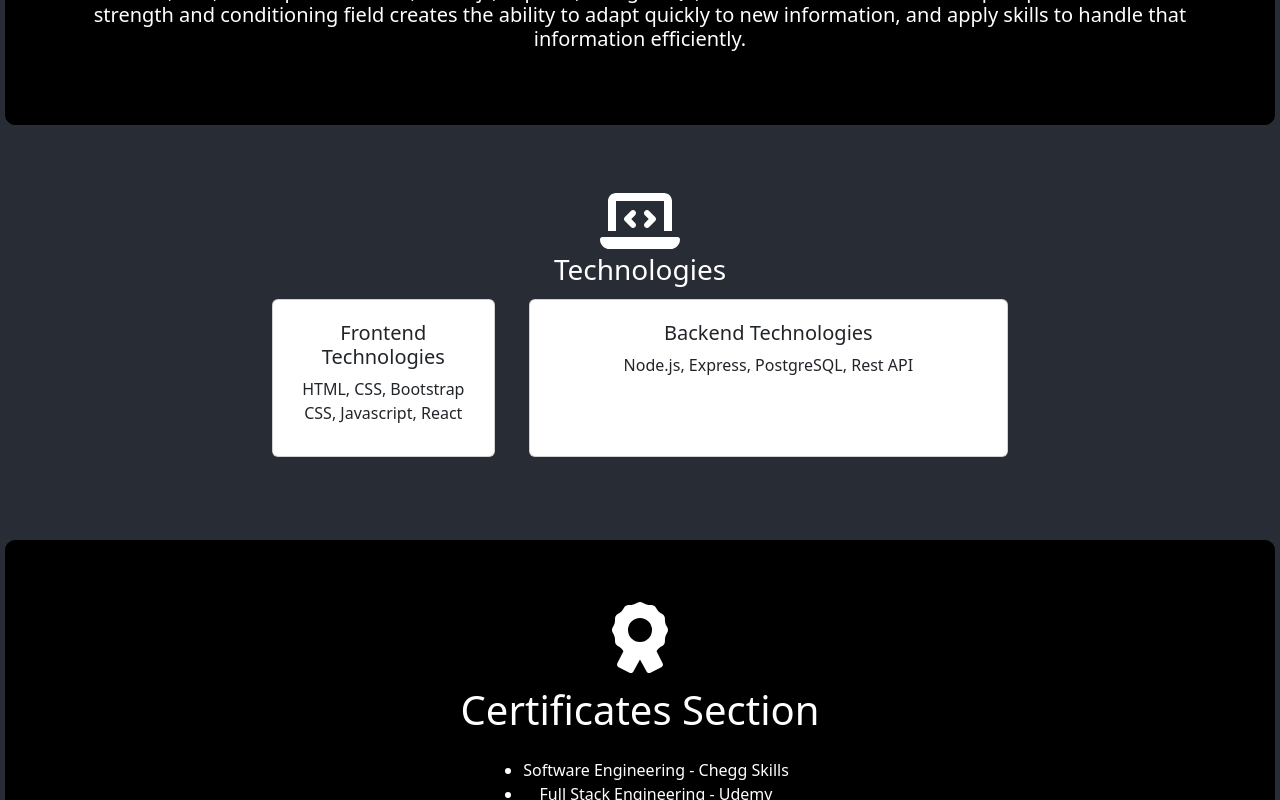
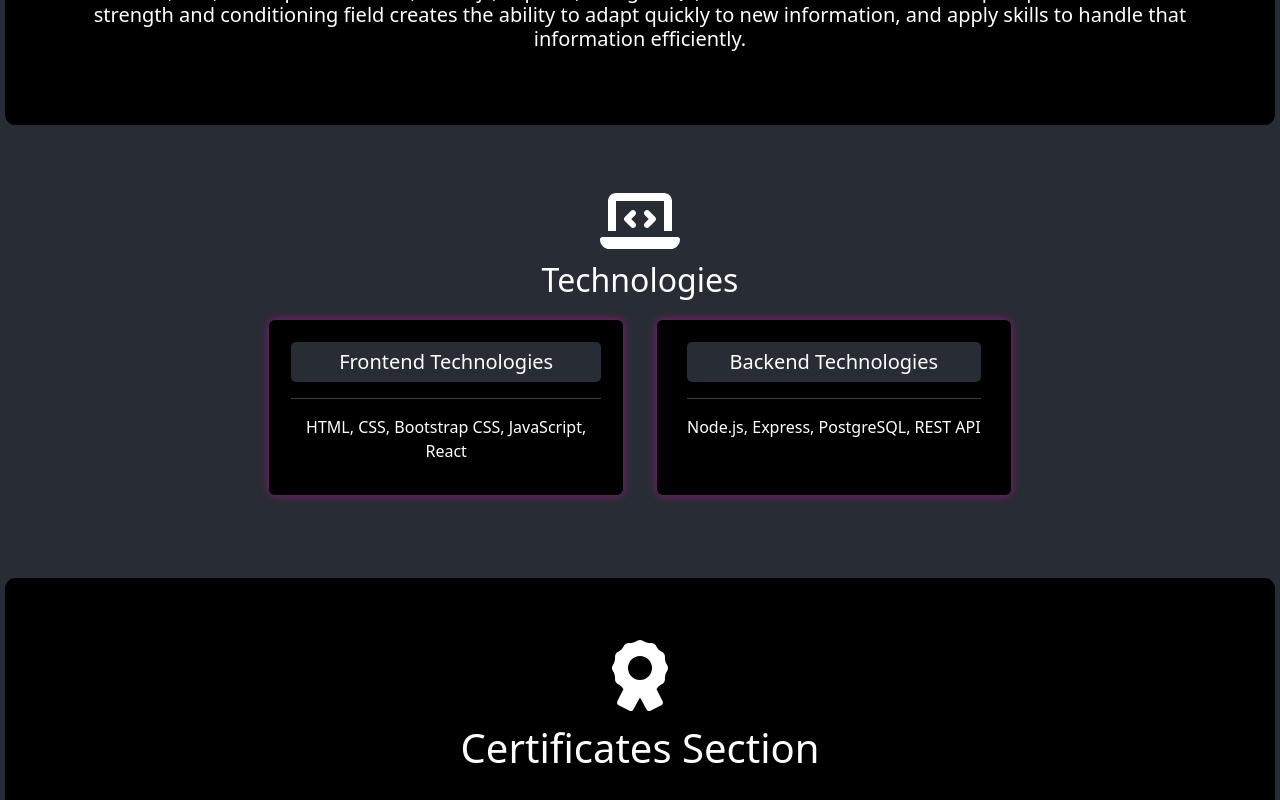
Before and after one commit to bneighbs6/softdev-portfolio, a React (Create React App) app: page / in a window 1280 px wide. Shown: the part 760-1560 px from the top of the page. Built offline with nearby package versions, Linux system fonts and the light colour scheme.

Commit message:
Edit style of Technologies cards

```diff
--- a/src/App.css
+++ b/src/App.css
@@ -45,22 +45,33 @@ html {
   }
 }
 
-/* Universal Card CSS */
+/* Universal Card CSS (matches Projects) */
 .universal-card {
+  background-color: #000 !important;
+  color: #fff !important;
   margin: 5px;
   padding: 5px;
   display: flex;
   flex-direction: column;
-  align-items: center; /* center image horizontally */
-  justify-content: space-between; /* keep content spaced nicely */
-  height: 100%; /* equal height cards */
+  justify-content: space-between;
+  align-items: center;
   text-align: center;
+  border-radius: 10px;
+  box-shadow: 0 0 10px rgba(255, 0, 200, 0.5); /* optional glow to match Projects aesthetic */
+  transition: transform 0.3s ease, box-shadow 0.3s ease;
+}
+
+.universal-card:hover {
+  transform: translateY(-4px);
+  box-shadow: 0 0 20px rgba(255, 0, 200, 0.4);
 }
 
 /* Small Screens */
+/* Responsive Adjustments */
 @media screen and (max-width: 768px) {
   .universal-card {
     text-align: center;
     align-items: center;
+    width: 90%;
   }
 }
--- a/src/components/Technologies/Technologies.css
+++ b/src/components/Technologies/Technologies.css
@@ -1,16 +1,31 @@
 /* Technologies CSS */
-
 #technologies {
   display: flex;
   flex-direction: column;
   align-items: center;
   text-align: center;
   padding: 2rem;
-  gap: 1rem; /* spaces between icon, h3, h5 */
-  }
+  gap: 1.5rem;
+}
 
-  .techonology-icon {
-    font-size: 4rem; /* adjust size as needed */
-    display: block;
-    margin: 0 auto 0 auto; /* centers and adds space below */
-  }
+.technology-icon {
+  font-size: 4rem;
+  display: block;
+  margin: 0 auto;
+}
+
+/* Technologies Container */
+.technologies-container {
+  display: flex;
+  flex-direction: column;
+  align-items: center;
+  gap: 0.5rem;
+}
+
+.card-title {
+  background-color: #282c34;
+  width: 100%;
+  padding: 0.5rem 0;
+  border-radius: 5px;
+  margin-bottom: 0.5rem;
+}
--- a/src/components/Technologies/Technologies.jsx
+++ b/src/components/Technologies/Technologies.jsx
@@ -7,27 +7,32 @@ import { Row, Col, Card } from "react-bootstrap";
 function Technologies() {
   return (
     <div id="technologies">
-        <div className="techonologies-container">
-          <FontAwesomeIcon icon={faLaptopCode} className="techonology-icon" />
-          <h3>Technologies</h3>
-          <div className="frontend-technologies-container">
-            <Row className="align-center-stretch">
-              <Col xs={12} md={4} className="mb-4 d-flex">
+      <div className="technologies-container">
+        <FontAwesomeIcon icon={faLaptopCode} className="technology-icon" />
+        <h2>Technologies</h2>
+
+        <Row className="align-items-stretch">
+          {/* Frontend Card */}
+          <Col xs={12} md={6} className="mb-4 d-flex">
             <Card className="universal-card h-100 w-100">
               <Card.Body>
                 <Card.Title>Frontend Technologies</Card.Title>
+                <hr />
                 <Card.Text>
-                      HTML, CSS, Bootstrap CSS, Javascript, React
+                  HTML, CSS, Bootstrap CSS, JavaScript, React
                 </Card.Text>
               </Card.Body>
             </Card>
           </Col>
-              <Col className="mb-4 d-flex">
+
+          {/* Backend Card */}
+          <Col xs={12} md={6} className="mb-4 d-flex">
             <Card className="universal-card h-100 w-100">
               <Card.Body>
                 <Card.Title>Backend Technologies</Card.Title>
+                <hr />
                 <Card.Text>
-                      Node.js, Express, PostgreSQL, Rest API
+                  Node.js, Express, PostgreSQL, REST API
                 </Card.Text>
               </Card.Body>
             </Card>
@@ -35,7 +40,6 @@ function Technologies() {
         </Row>
       </div>
     </div>
-      </div>
   );
 }
 
```
Lines whose indentation alone changed are shown as unchanged.
